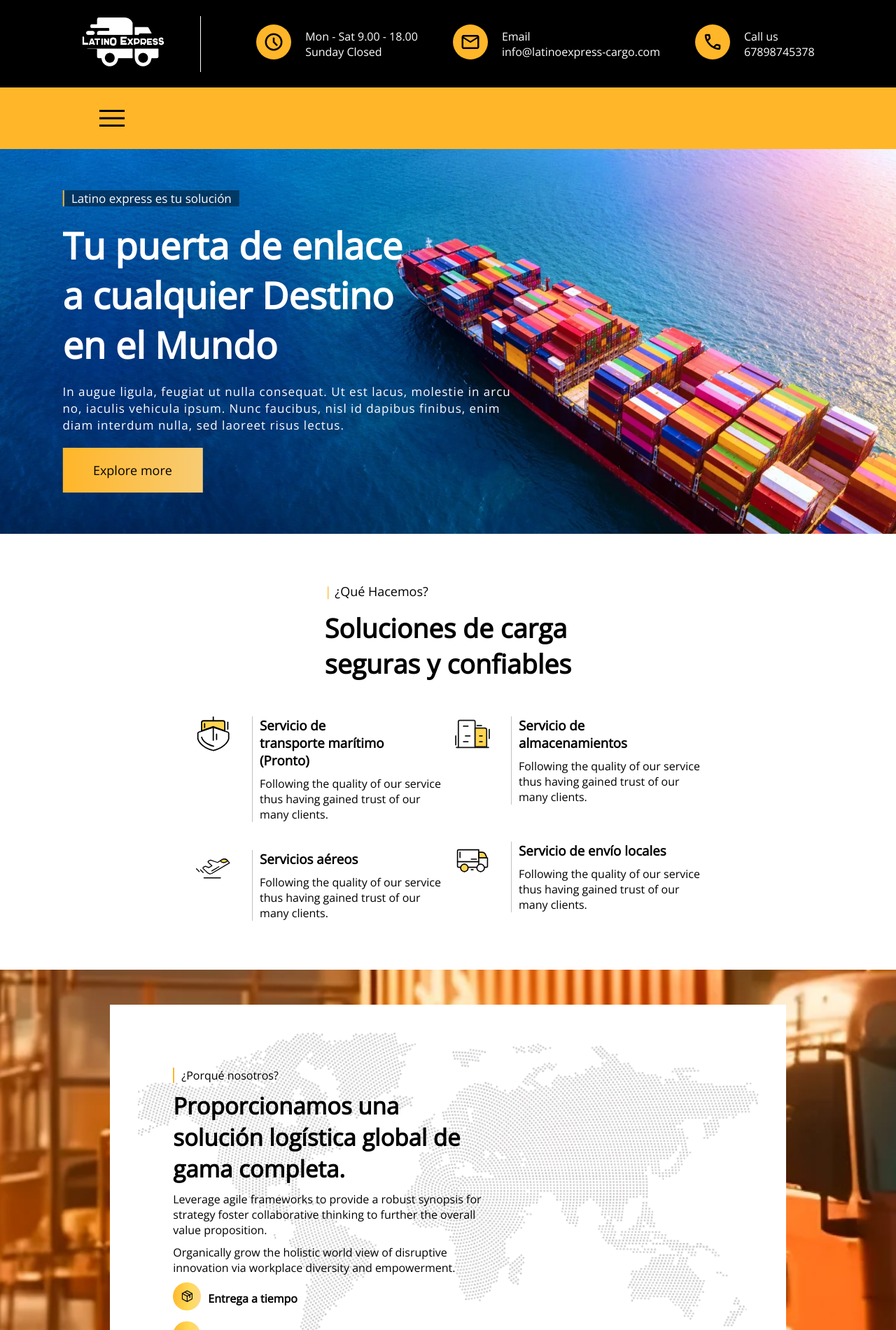
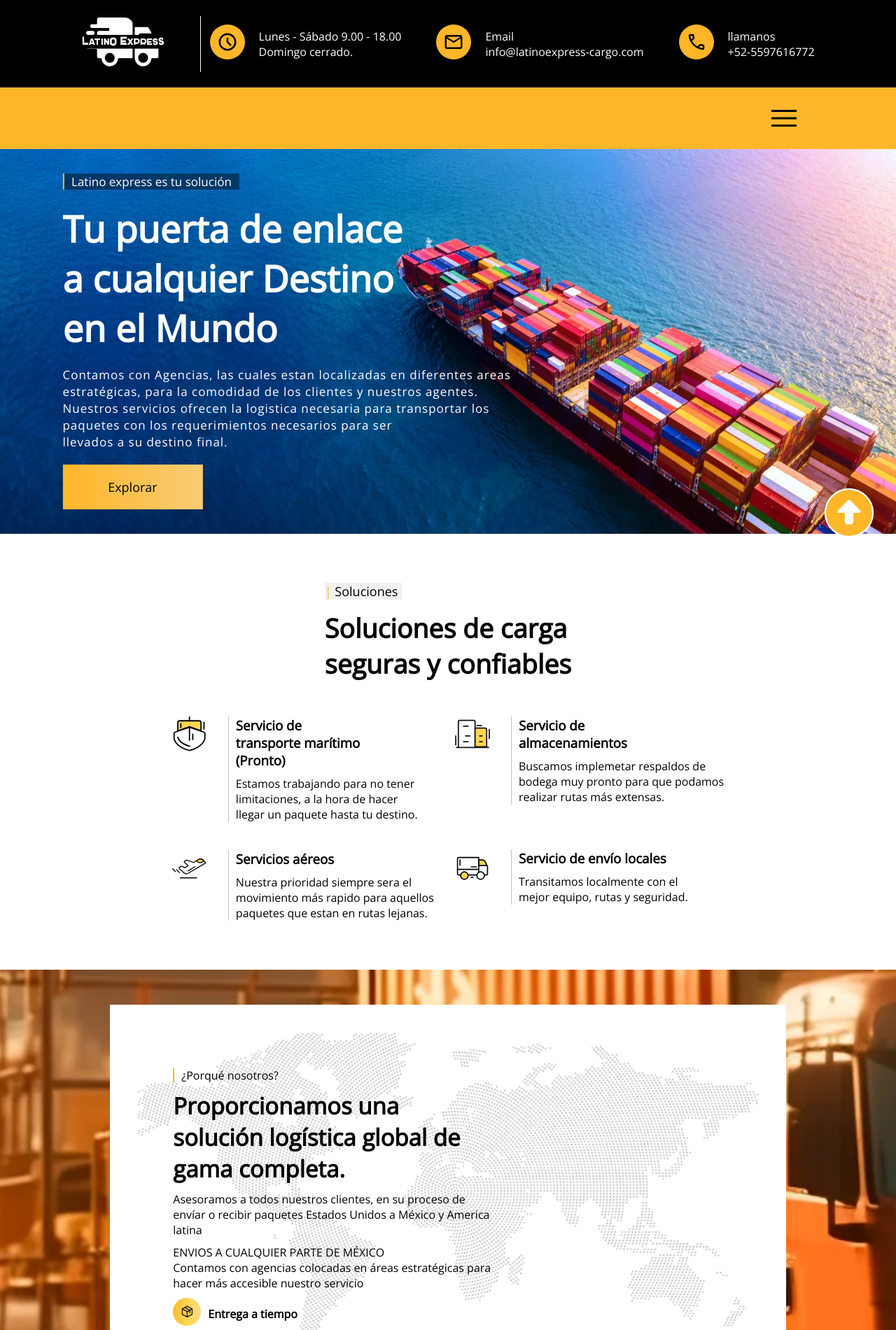
Before and after one commit to fernandohps17/latino-express, a PHP site: page / in a window 1280 px wide. Shown: the top 1901 px of the page at 70% size. Run offline with PHP 8.4, Linux system fonts and the light colour scheme.

Commit message:
Cambios de textos

```diff
--- /dev/null
+++ b/comons/btn_top.php
@@ -0,0 +1,7 @@
+  <!-- Boton de Inicio -->
+  <div class="inicio">
+      <a href="#inicio" aria-label="ininio"><svg xmlns="http://www.w3.org/2000/svg" viewBox="0 0 512 512">
+              <path d="M256 512c141.4 0 256-114.6 256-256S397.4 0 256 0S0 114.6 0 256S114.6 512 256 512zm11.3-395.3l112 112c4.6 4.6 5.9 11.5 3.5 17.4s-8.3 9.9-14.8 9.9H304v96c0 17.7-14.3 32-32 32H240c-17.7 0-32-14.3-32-32V256H144c-6.5 0-12.3-3.9-14.8-9.9s-1.1-12.9 3.5-17.4l112-112c6.2-6.2 16.4-6.2 22.6 0z" />
+          </svg>
+      </a>
+  </div>
--- a/index.php
+++ b/index.php
@@ -17,7 +17,7 @@ require_once "./comons/version_css_js.php";
     <meta name="apple-mobile-web-app-status-bar-style" content="black-translucent">
 
     <link rel="stylesheet" href="/public/css/main.css">
-    <link rel="canonical" href="https://www.latino-express.com/">
+    <link rel="canonical" href="https://www.latinoexpress-cargo.com/">
     <link rel="apple-touch-icon" href="/public/icon/favicon.ico">
     <link rel="apple-touch-startup-image" href="/public/icon/favicon.ico">
     <link rel="icon" href="/public/icon/favicon.ico">
@@ -25,9 +25,8 @@ require_once "./comons/version_css_js.php";
 
 <body>
     <main>
-
         <!-- Bar Top -->
-        <div class="container bg_bar_top">
+        <div class="container bg_bar_top" id="inicio">
             <div class="content">
                 <div class="bar_top">
 
@@ -46,8 +45,8 @@ require_once "./comons/version_css_js.php";
                                 <img class="image" data-img="/public/icon/clock.svg" alt="Latino express nuestros horarios" title="Latino express horario" width="100" height="100">
                             </picture>
                             <div class="bar_top_contact_content_text">
-                                <p>Mon - Sat 9.00 - 18.00</p>
-                                <p>Sunday Closed</p>
+                                <p>Lunes - Sábado 9.00 - 18.00</p>
+                                <p>Domingo cerrado.</p>
                             </div>
                         </div>
                         <div class="bar_top_contact_content">
@@ -66,15 +65,14 @@ require_once "./comons/version_css_js.php";
                                 <img class="image" data-img="/public/icon/call.svg" alt="Latino express llamanos" title="Latino express llamada" width="100" height="100">
                             </picture>
                             <div class="bar_top_contact_content_text">
-                                <p>Call us</p>
-                                <p>67898745378</p>
+                                <p>llamanos</p>
+                                <p>+52-5597616772</p>
                             </div>
                         </div>
                     </div>
                 </div>
             </div>
         </div>
-
 
         <!-- Menu de Navegacion -->
         <div class="container bg_nav">
@@ -89,18 +87,20 @@ require_once "./comons/version_css_js.php";
                     <div class="nav_navegacion menu_enlaces" id="menuMobile">
                         <nav class="nav_enlaces menu_enlaces_a">
                             <p class="closeMenu" id="closeMenu">X</p>
-                            <a href="#">Home</a>
+                            <a href="#inicio">Inicio</a>
                             <span>|</span>
-                            <a href="">About</a>
+                            <a href="#soluciones">Soluciones</a>
                             <span>|</span>
-                            <a href="">Services</a>
+                            <a href="#servicios">Servicios</a>
                             <span>|</span>
-                            <a href="">Project</a>
+                            <a href="#rastreo">Rastreo</a>
                             <span>|</span>
-                            <a href="">Contact</a>
+                            <a href="#testimonios">Testimonios</a>
+                            <span>|</span>
+                            <a href="#beneficios">Beneficios</a>
                         </nav>
 
-                        <div class="nav_social">
+                        <!-- <div class="nav_social">
                             <div class="nav_icons_social">
                                 <a href="https://www.instagram.com/" target="_blank">
                                     <picture class="picture-defer">
@@ -130,13 +130,11 @@ require_once "./comons/version_css_js.php";
                             <div class="nav_btn">
                                 <a href="">Request Quote</a>
                             </div>
-                        </div>
+                        </div> -->
                     </div>
                 </div>
             </div>
         </div>
-
-
 
         <!-- Header -->
         <div class="container bg_header">
@@ -150,27 +148,25 @@ require_once "./comons/version_css_js.php";
                             <h1>Tu puerta de enlace <br> a cualquier Destino <br> en el Mundo</h1>
                         </header>
                         <div class="header_content_subtitle">
-                            <p>In augue ligula, feugiat ut nulla consequat. Ut est lacus, molestie in arcu <br> no, iaculis vehicula ipsum. Nunc faucibus, nisl id dapibus finibus, enim <br> diam interdum nulla, sed laoreet risus lectus. </p>
+                            <p>Contamos con Agencias, las cuales estan localizadas en diferentes areas <br> estratégicas, para la comodidad de los clientes y nuestros agentes. <br> Nuestros servicios ofrecen la logistica necesaria para transportar los <br> paquetes con los requerimientos necesarios para ser <br> llevados a su destino final.</p>
                         </div>
 
                         <div class="header_btn">
-                            Explore more
+                            Explorar
                         </div>
                     </section>
                 </div>
             </div>
         </div>
 
-
-
-        <!-- Que hacemos -->
-        <div class="container">
+        <!-- Soluciones -->
+        <div class="container" id="soluciones">
             <div class="content">
                 <div class="what_we_do">
                     <div class="what_we_do_title">
                         <section class="what_we_do_title_spacing">
                             <div class="what_we_do_title_p">
-                                <p><span>|</span> ¿Qué Hacemos?</p>
+                                <p><span>|</span> Soluciones</p>
                             </div>
                             <header class="what_we_do_title">
                                 <h2>Soluciones de carga <br> seguras y confiables</h2>
@@ -192,7 +188,7 @@ require_once "./comons/version_css_js.php";
                                         <header>
                                             <h3>Servicio de <br> transporte marítimo <br> (Pronto)</h3>
                                         </header>
-                                        <p>Following the quality of our service <br> thus having gained trust of our <br> many clients.</p>
+                                        <p>Estamos trabajando para no tener <br> limitaciones, a la hora de hacer <br> llegar un paquete hasta tu destino.</p>
                                     </section>
                                 </div>
                             </div>
@@ -209,7 +205,7 @@ require_once "./comons/version_css_js.php";
                                         <header>
                                             <h3>Servicios aéreos</h3>
                                         </header>
-                                        <p>Following the quality of our service <br> thus having gained trust of our <br> many clients.</p>
+                                        <p>Nuestra prioridad siempre sera el <br> movimiento más rapido para aquellos <br> paquetes que estan en rutas lejanas.</p>
                                     </section>
                                 </div>
                             </div>
@@ -228,7 +224,7 @@ require_once "./comons/version_css_js.php";
                                         <header>
                                             <h3>Servicio de <br> almacenamientos</h3>
                                         </header>
-                                        <p>Following the quality of our service <br> thus having gained trust of our <br> many clients.</p>
+                                        <p>Buscamos implemetar respaldos de <br> bodega muy pronto para que podamos <br> realizar rutas más extensas.</p>
                                     </section>
                                 </div>
                             </div>
@@ -245,7 +241,7 @@ require_once "./comons/version_css_js.php";
                                         <header>
                                             <h3>Servicio de envío locales</h3>
                                         </header>
-                                        <p>Following the quality of our service <br> thus having gained trust of our <br> many clients.</p>
+                                        <p>Transitamos localmente con el <br> mejor equipo, rutas y seguridad.</p>
                                     </section>
                                 </div>
                             </div>
@@ -255,9 +251,8 @@ require_once "./comons/version_css_js.php";
             </div>
         </div>
 
-
         <!-- Why us -->
-        <div class="container bg_section_img">
+        <div class="container bg_section_img" id="servicios">
             <div class="content">
                 <div class="why_us">
                     <div class="why_us_content">
@@ -271,8 +266,8 @@ require_once "./comons/version_css_js.php";
                                 </header>
                             </section>
                             <div class="why_choose_subtitle">
-                                <p>Leverage agile frameworks to provide a robust synopsis for <br> strategy foster collaborative thinking to further the overall <br> value proposition. </p>
-                                <p>Organically grow the holistic world view of disruptive <br> innovation via workplace diversity and empowerment.</p>
+                                <p>Asesoramos a todos nuestros clientes, en su proceso de <br> envíar o recibir paquetes Estados Unidos a México y America <br> latina</p>
+                                <p>ENVIOS A CUALQUIER PARTE DE MÉXICO <br> Contamos con agencias colocadas en áreas estratégicas para <br> hacer más accesible nuestro servicio</p>
                             </div>
 
                             <div class="why_choose_icons">
@@ -306,9 +301,6 @@ require_once "./comons/version_css_js.php";
             </div>
         </div>
 
-
-
-
         <!-- Contador de paquetes entregados -->
         <div class="container">
             <div class="content">
@@ -336,7 +328,7 @@ require_once "./comons/version_css_js.php";
 
 
         <!-- Seccion de rastreo de paquetes -->
-        <div class="container">
+        <div class="container" id="rastreo">
             <div class="content">
                 <section class="tracking_title">
                     <header>
@@ -400,14 +392,8 @@ require_once "./comons/version_css_js.php";
             </div>
         </div>
 
-
-
-
-
-
-
         <!-- Testimonios -->
-        <div class="container">
+        <div class="container" id="testimonios">
             <div class="content">
                 <div class="testimony">
                     <section class="testimony_title">
@@ -451,7 +437,7 @@ require_once "./comons/version_css_js.php";
                                     </div>
                                 </div>
                                 <div class="testimony_content_article_description">
-                                    <p>Leverage agile frameworks to provide a robust synopsis for strategy foster collaborative thinking to further the overall value proposition. Organically grow the holistic world view of disruptive innovation via workplace diversity and empowerment.</p>
+                                    <p>BUEN SERVICIO NO TARDO TANTO, RECOMENDADO, LA ATENCIÓN VIA WHATSAPP ES BUENA Y PERSONALIZADA.</p>
                                 </div>
                                 <div class="testimony_content_article_icons">
                                     <picture class="picture-defer">
@@ -478,9 +464,6 @@ require_once "./comons/version_css_js.php";
                             </div>
                         </div>
 
-
-
-
                         <div class="testimony_content">
                             <div class="testimony_content_article testimony_bg">
                                 <div class="testimony_content_article_title">
@@ -502,7 +485,8 @@ require_once "./comons/version_css_js.php";
                                     </div>
                                 </div>
                                 <div class="testimony_content_article_description">
-                                    <p>Leverage agile frameworks to provide a robust synopsis for strategy foster collaborative thinking to further the overall value proposition. Organically grow the holistic world view of disruptive innovation via workplace diversity and empowerment.</p>
+                                    <!-- <p>GRACIAS MUY ATENTOS Y RAPIDOS, <br> MUCHA SEGURIDAD Y COMPROMISO</p> -->
+                                    <p>EXCELENTE EL SERVICIO Y EL TRATO. MUY PROFESIONALES. HE RENOVADO MI CONTRATO Y LO RECOMIENDO 100 POR 100</p>
                                 </div>
                                 <div class="testimony_content_article_icons">
                                     <picture class="picture-defer">
@@ -533,18 +517,8 @@ require_once "./comons/version_css_js.php";
             </div>
         </div>
 
-
-
-
-
-
-
-
-
-
-
         <!-- Porque elegirnos -->
-        <div class="container bg_why_choose">
+        <div class="container bg_why_choose" id="beneficios">
             <div class="content">
                 <div class="why_choose">
                     <div class="why_choose_image">
@@ -572,9 +546,8 @@ require_once "./comons/version_css_js.php";
                             </header>
                         </section>
                         <div class="why_choose_subtitle">
-                            <p>Leverage agile frameworks to provide a robust synopsis for <br> strategy foster collaborative thinking to further the overall <br> value proposition. </p>
+                            <p>Nuestros clientes nos prefieren por nuestro servicio (cumplimos <br> en tiempo y forma) y por nuestra cálida atención.</p>
                         </div>
-
 
                         <div class="why_choose_icons">
                             <div class="why_choose_icons_flex">
@@ -629,19 +602,6 @@ require_once "./comons/version_css_js.php";
             </div>
         </div>
 
-
-
-
-
-
-
-
-
-
-
-
-
-
         <!-- Formulario de contacto -->
         <div class="container bg_form">
             <div class="content">
@@ -654,9 +614,9 @@ require_once "./comons/version_css_js.php";
                             <header class="form_content_title">
                                 <h2>Ponte en contacto <br> con nosotros</h2>
                             </header>
-                            <div class="form_content_subtitle">
+                            <!-- <div class="form_content_subtitle">
                                 <p>Leverage agile frameworks to provide a robust <br> synopsis for strategy foster collaborative <br> thinking to further the overall value.</p>
-                            </div>
+                            </div> -->
                         </section>
 
                         <div class="form_content_icons">
@@ -677,8 +637,8 @@ require_once "./comons/version_css_js.php";
                                     <img class="image" data-img="/public/icon/clock.svg" alt="Latino express nuestros horarios" title="Latino express horario" width="100" height="100">
                                 </picture>
                                 <div class="bar_top_contact_content_text">
-                                    <p>Mon - Sat 9.00 - 18.00</p>
-                                    <p>Sunday Closed</p>
+                                    <p>Lunes - Sábado 9.00 - 18.00</p>
+                                    <p>Domingo cerrado.</p>
                                 </div>
                             </div>
 
@@ -688,8 +648,8 @@ require_once "./comons/version_css_js.php";
                                     <img class="image" data-img="/public/icon/call.svg" alt="Latino express llamanos" title="Latino express llamada" width="100" height="100">
                                 </picture>
                                 <div class="bar_top_contact_content_text">
-                                    <p>Call us</p>
-                                    <p>67898745378</p>
+                                    <p>Llamanos</p>
+                                    <p>+52-5597616772</p>
                                 </div>
                             </div>
                         </div>
@@ -732,9 +692,6 @@ require_once "./comons/version_css_js.php";
             </div>
         </div>
 
-
-
-
         <!-- Footer -->
         <div class="container bg_footer_img">
             <div class="content">
@@ -768,19 +725,20 @@ require_once "./comons/version_css_js.php";
                                 <img class="image" data-img="/public/icon/call.svg" alt="Latino express llamanos" title="Latino express llamada" width="100" height="100">
                             </picture>
                             <div class="bar_top_contact_content_text">
-                                <p>Call us</p>
-                                <p>67898745378</p>
+                                <p>Llamanos</p>
+                                <p>+52-5597616772</p>
                             </div>
                         </div>
                     </div>
                 </div>
                 <div class="footer_content_nav">
                     <nav class="footer_content_nav_enlaces">
-                        <a href="#">Home</a>
-                        <a href="#">About</a>
-                        <a href="#">Services</a>
-                        <a href="#">Project</a>
-                        <a href="#">Contact</a>
+                        <a href="#inicio">Inicio</a>
+                        <a href="#soluciones">Soluciones</a>
+                        <a href="#servicios">Servicios</a>
+                        <a href="#rastreo">Rastreo</a>
+                        <a href="#testimonios">Testimonios</a>
+                        <a href="#beneficios">Beneficios</a>
                     </nav>
                 </div>
                 <div class="footer_content_email">
@@ -811,10 +769,9 @@ require_once "./comons/version_css_js.php";
                 <p>©2024 Latino Express. Todos los derechos reservados.</p>
             </div>
         </div>
-
-
-
-
+        <?php
+            require_once './comons/btn_top.php';
+        ?>
     </main>
 </body>
 
--- /dev/null
+++ b/public/scss/components/_btn_top.scss
@@ -0,0 +1,28 @@
+@import "./vars";
+
+// Boton de Inicio
+.inicio {
+  width: 70px;
+  height: 70px;
+  position: absolute;
+  position: fixed;
+  bottom: 2em;
+  right: 2em;
+  background: white;
+  border-radius: 50%;
+  cursor: pointer;
+  z-index: 1;
+
+  svg {
+    transition: all 300ms;
+    position: relative;
+    fill: $color_secundario;
+    border: 2px solid #fff;
+    border-radius: 50%;
+  }
+
+  svg:hover {
+    transform: scale(1.2);
+    fill: $color_principal;
+  }
+}
--- a/public/scss/components/_nav.scss
+++ b/public/scss/components/_nav.scss
@@ -6,7 +6,7 @@
 
 .nav {
     display: flex;
-    justify-content: space-between !important;
+    justify-content: end;
     align-items: center;
 
     @media screen and (max-width: $destok_1350px) {
@@ -17,7 +17,7 @@
 .nav_navegacion {
     padding: 20px 0;
     display: flex;
-    justify-content: space-between;
+    justify-content: end;
     align-items: center;
     width: 100%;
 
@@ -92,27 +92,6 @@
     }
 }
 
-
-
-
-
-
-
-
-
-
-
-
-
-
-
-
-
-
-
-
-
-
 // Menu de navegacion
 .bg_blue {
     background: $color_principal;
@@ -132,10 +111,6 @@
 
 .menu_enlaces {
     display: flex;
-    // gap: 30px;
-    // justify-content: space-between;
-    // width: 100%;
-    // align-items: center;
 
     p {
         transition: all 300ms;
@@ -147,7 +122,6 @@
     }
 
     a {
-        // color: $color_secundario;
         text-decoration: none;
         font-size: 20px;
         position: relative;
@@ -184,7 +158,6 @@
         display: flex;
         gap: 100px;
     }
-
 }
 
 .menu_enlaces_a {
--- a/public/scss/components/_testimony.scss
+++ b/public/scss/components/_testimony.scss
@@ -17,6 +17,8 @@
 
 .testimony_flex {
     display: flex;
+    justify-content: center;
+    align-items: center;
     padding: 30px 0;
 
     @media screen and (max-width: $destok_1000px) {
@@ -32,9 +34,15 @@
 .testimony_content_article {
     display: flex;
     flex-direction: column;
+    max-width: 600px;
+    height: 250px;
     padding: 30px;
     gap: 20px;
     background: #f4f4f4;
+
+    @media screen and (max-width: $tablet_600px) {
+        height: 300px;
+    }
 }
 
 .testimony_title {
@@ -95,6 +103,11 @@
     img {
         width: 60px;
         height: 60px;
+
+        @media screen and (max-width: $tablet_600px) {
+            width: 40px;
+            height: 40px;
+        }
     }
 }
 
--- a/public/scss/components/_what_we_do.scss
+++ b/public/scss/components/_what_we_do.scss
@@ -20,7 +20,9 @@
 }
 
 .what_we_do_title_p {
+    background-color: #f2f2f2;
     font-size: 18px;
+    width: 110px;
 
     span {
         color: $color_secundario;
@@ -70,7 +72,7 @@
 
 }
 
-.what_we_do_content_article_content {}
+// .what_we_do_content_article_content {}
 
 .what_we_do_content_article_content_title {
     font-size: 16px;
--- a/public/scss/main.scss
+++ b/public/scss/main.scss
@@ -11,3 +11,4 @@
 @import './components/why_choose';
 @import './components/form';
 @import './components/footer';
+@import './components/btn_top';
```
Also changed, not shown: .htaccess (deleted), public/css/main.css, 1 other file.
